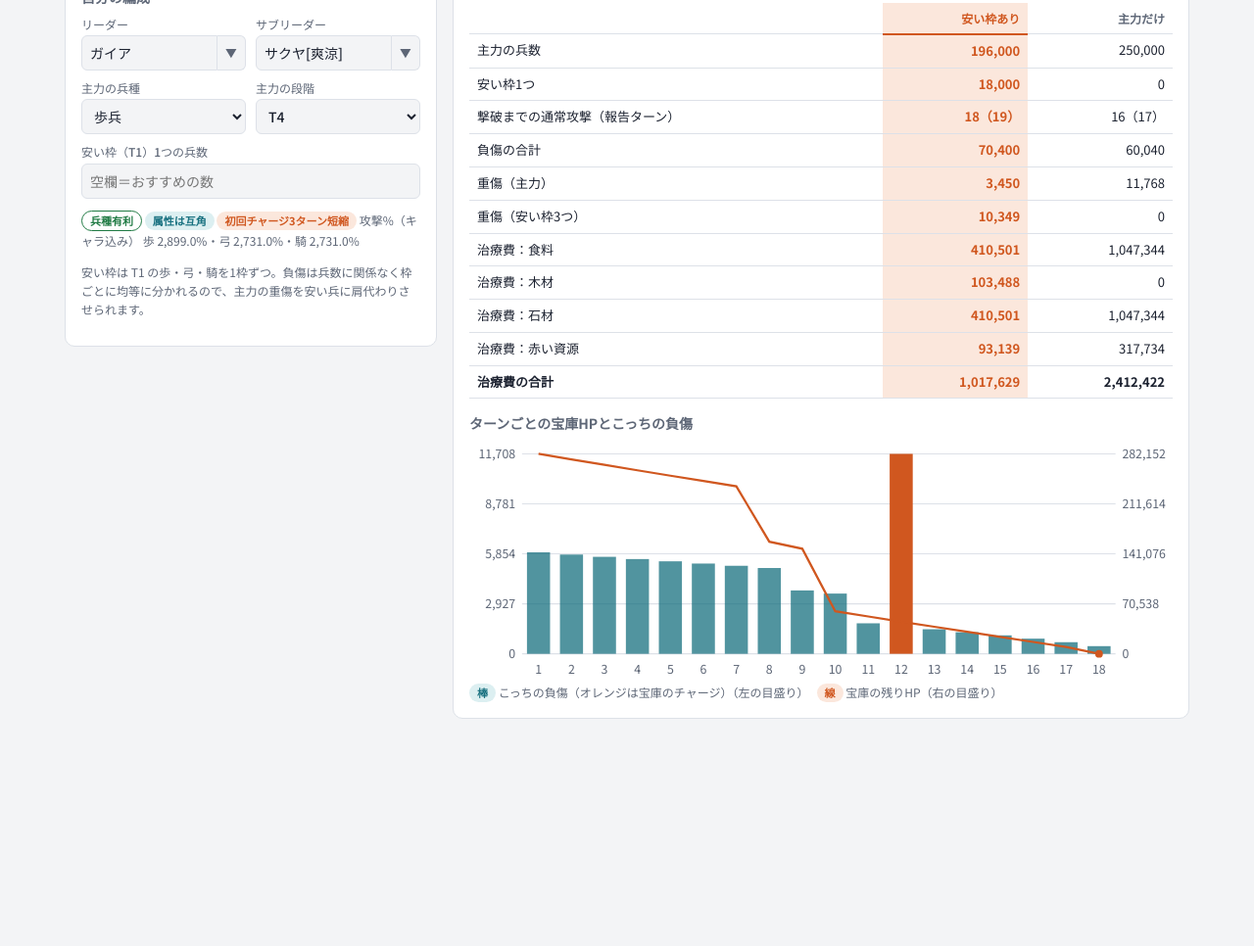
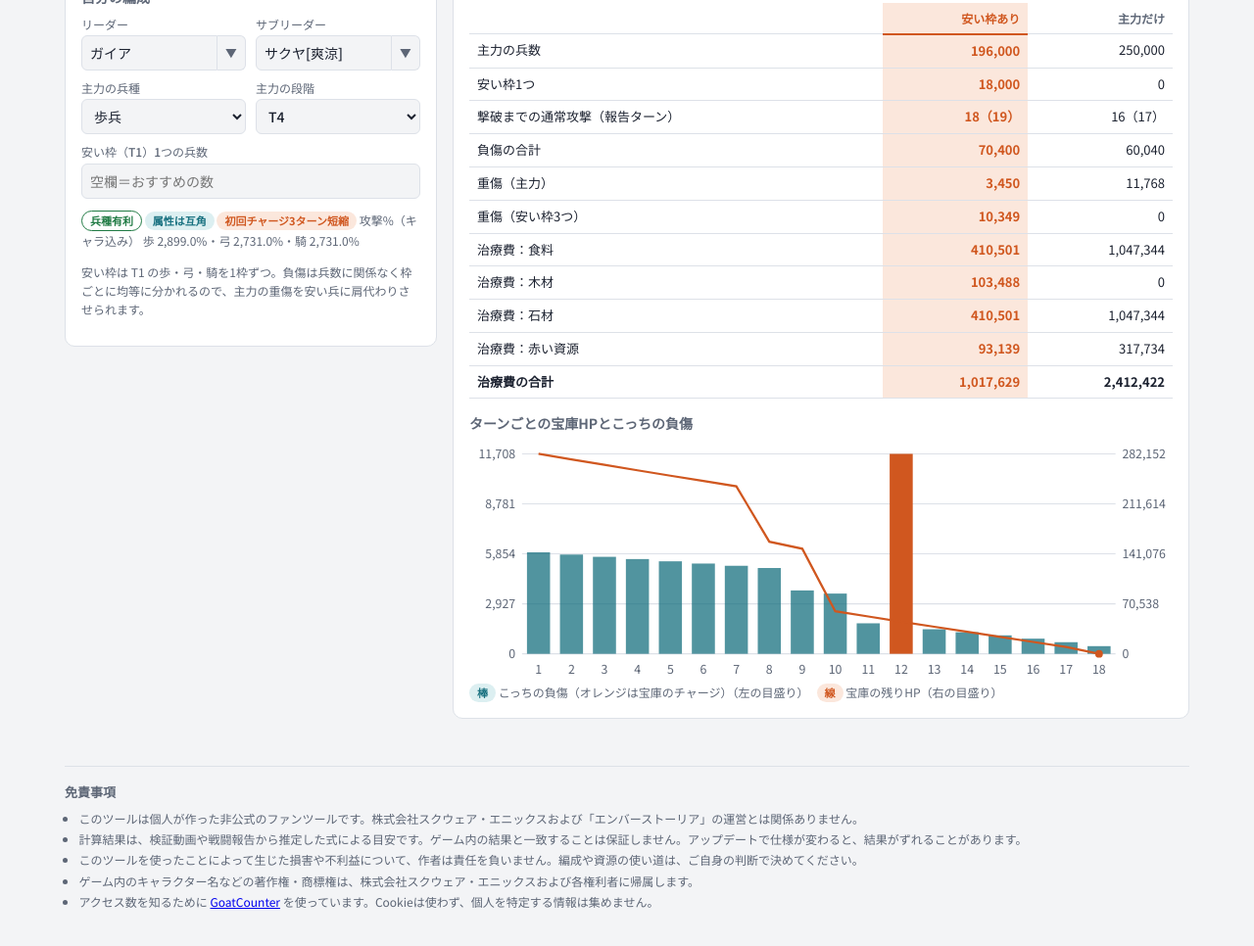
Before and after one commit to sola-evst/evst-tool, a plain HTML site: page index.html in a window 1280 px wide. Shown: the part 1001-1967 px from the top of the page at 98% size. Before the commit the page ends 1795 px from the top, so only its background shows below. Drawn offline with Linux system fonts and the light colour scheme; a web font is replaced by a local one.

Commit message:
Add files via upload

```diff
--- a/index.html
+++ b/index.html
@@ -78,6 +78,7 @@ details summary{cursor:pointer;font-weight:700;font-size:13px}
 .chart text{fill:var(--muted);font-size:11px;font-family:var(--body)}
 .hidden{display:none}
 .src{font-size:12px;color:var(--muted)}
+.disc{margin:32px 0 16px;padding-top:16px;border-top:1px solid var(--line);font-size:12px;color:var(--muted)}.disc h2{font-size:13px;margin:0 0 6px}.disc ul{margin:0;padding-left:1.2em}.disc li{margin:2px 0}
 .src a{color:var(--teal)}
 .two{display:grid;grid-template-columns:1fr 1fr;gap:10px}
 @media (max-width:520px){.two{grid-template-columns:1fr}.form{grid-template-columns:1fr}}
@@ -353,6 +354,16 @@ ul.tight{margin:4px 0;padding-left:20px}
   </ul>
   <p class="src">計算式の検証：しゃるるの検証動画・戦闘報告（2026年11月）。装備データ：<a href="https://nonome-evst.com/soubi/">ののみのエバスト攻略ページ</a>。</p>
 </section>
+<footer class="disc">
+  <h2>免責事項</h2>
+  <ul>
+    <li>このツールは個人が作った非公式のファンツールです。株式会社スクウェア・エニックスおよび「エンバーストーリア」の運営とは関係ありません。</li>
+    <li>計算結果は、検証動画や戦闘報告から推定した式による目安です。ゲーム内の結果と一致することは保証しません。アップデートで仕様が変わると、結果がずれることがあります。</li>
+    <li>このツールを使ったことによって生じた損害や不利益について、作者は責任を負いません。編成や資源の使い道は、ご自身の判断で決めてください。</li>
+    <li>ゲーム内のキャラクター名などの著作権・商標権は、株式会社スクウェア・エニックスおよび各権利者に帰属します。</li>
+    <li>アクセス数を知るために <a href="https://www.goatcounter.com/">GoatCounter</a> を使っています。Cookieは使わず、個人を特定する情報は集めません。</li>
+  </ul>
+</footer>
 </div>
 
 <script>
```
